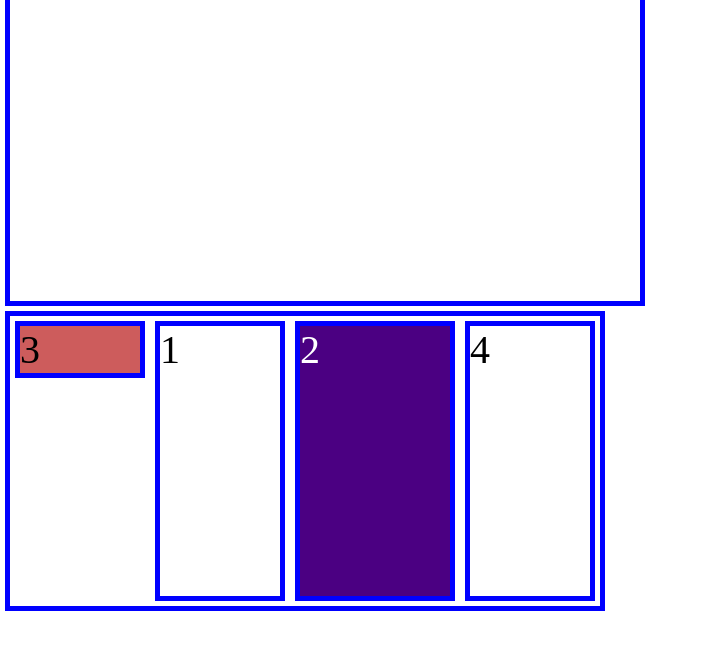
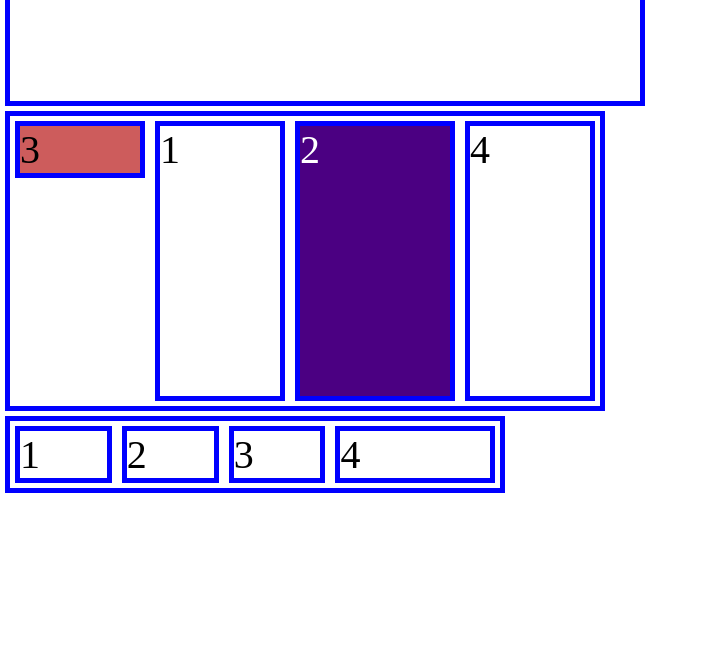
Before and after one commit to Hagleyson/estudando-Css-Flex-box-e-cssGrid-, a plain HTML site: page flex-box.html in a window 1280 px wide. Shown: the part 99-748 px from the top of the page, without its empty margins (0-703 px from the left). Drawn offline with Linux system fonts and the light colour scheme.

Commit message:
finalizando flex

```diff
--- a/index.html
+++ b/flex-box.html
@@ -7,6 +7,7 @@
     <link rel="stylesheet" href="style.css" />
     <link rel="stylesheet" href="flex01.css" />
     <link rel="stylesheet" href="flex02.css" />
+    <link rel="stylesheet" href="flex03.css" />
     <title>Document</title>
   </head>
 
@@ -29,5 +30,11 @@
       <div>3</div>
       <div>4</div>
     </div>
+    <div class="flex-container3">
+      <div>1</div>
+      <div>2</div>
+      <div>3</div>
+      <div>4</div>
+    </div>
   </body>
 </html>
--- a/flex01.css
+++ b/flex01.css
@@ -1,6 +1,5 @@
 .flex-container1 {
   width: 50%;
-  height: 200px;
   display: flex;
   flex-direction: column;
   flex-direction: column-reverse;
@@ -22,7 +21,7 @@
   justify-content: space-between;
 
   /*Cross axis*/
-  height: 400px;
+  height: 200px;
   align-items: stretch; /*Alinhamento padrão*/
   align-items: baseline; /*alinhnamento pela linha da base*/
   align-items: flex-start; /*pelo inicio*/
--- /dev/null
+++ b/flex03.css
@@ -0,0 +1,13 @@
+.flex-container3 {
+  display: flex;
+  flex-direction: column;
+  flex-direction: row;
+  width: 500px;
+}
+.flex-container3 div {
+  flex-basis: 100px; /*forma oficial de definir o tamanho de acordo com o flex direction*/
+}
+.flex-container3 div:nth-child(4) {
+  /*grow shrink basis*/
+  flex: 3 6 200px;
+}
```
